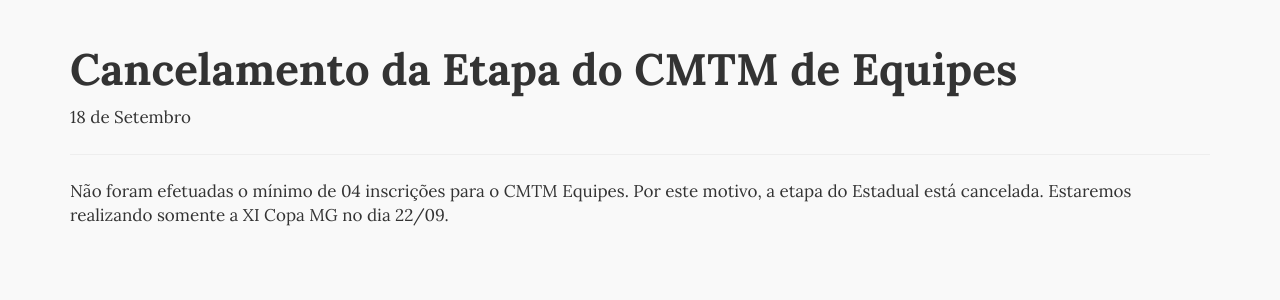
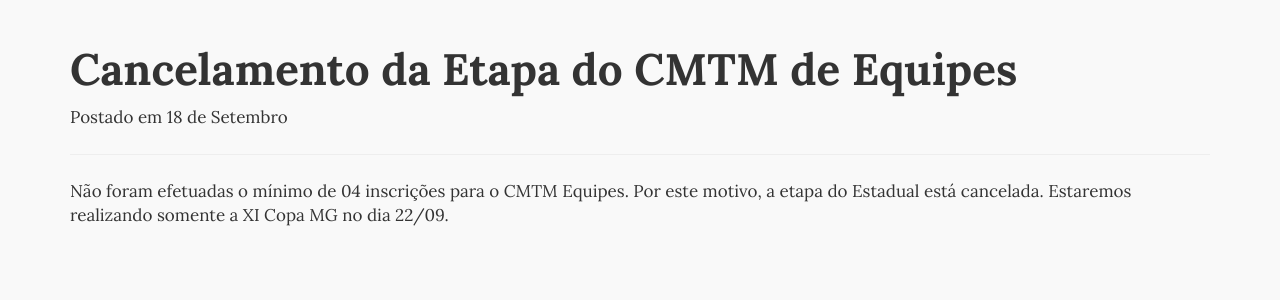
Before and after one commit to thiagokimo/fmtm, a Jekyll site: the page built from _posts/2013-09-18-cancelamento-da-etapa-do-cmtm-de-equipes.md, in a window 1280 px wide. Shown: the part 180-480 px from the top of the page. Built offline with Jekyll 4.4.1, drawn with Linux system fonts in a browser that asks for light colours; Markdown is read by kramdown in place of the engine named in the settings.

Commit message:
Changing date labels

```diff
--- a/_includes/home/news.html
+++ b/_includes/home/news.html
@@ -5,7 +5,7 @@
       <div class="panel panel-default">
         <div class="panel-heading">
           <h3 class="panel-title">{{post.title}}</h3>
-          <p>{{post.date | date: "%d de"}} {{post.month}}</p>
+          <p>Postado em {{post.date | date: "%d de"}} {{post.month}}</p>
         </div>
           <div class="panel-body">
             {% if post.content contains site.excerpt_separator %}
--- a/_layouts/post.html
+++ b/_layouts/post.html
@@ -3,7 +3,7 @@
 ---
 
 <h1>{{ page.title }}</h1>
-<p class="meta">{{page.date | date: "%d de"}} {{page.month}}</p>
+<p class="meta">Postado em {{page.date | date: "%d de"}} {{page.month}}</p>
 
 <hr>
 
```
